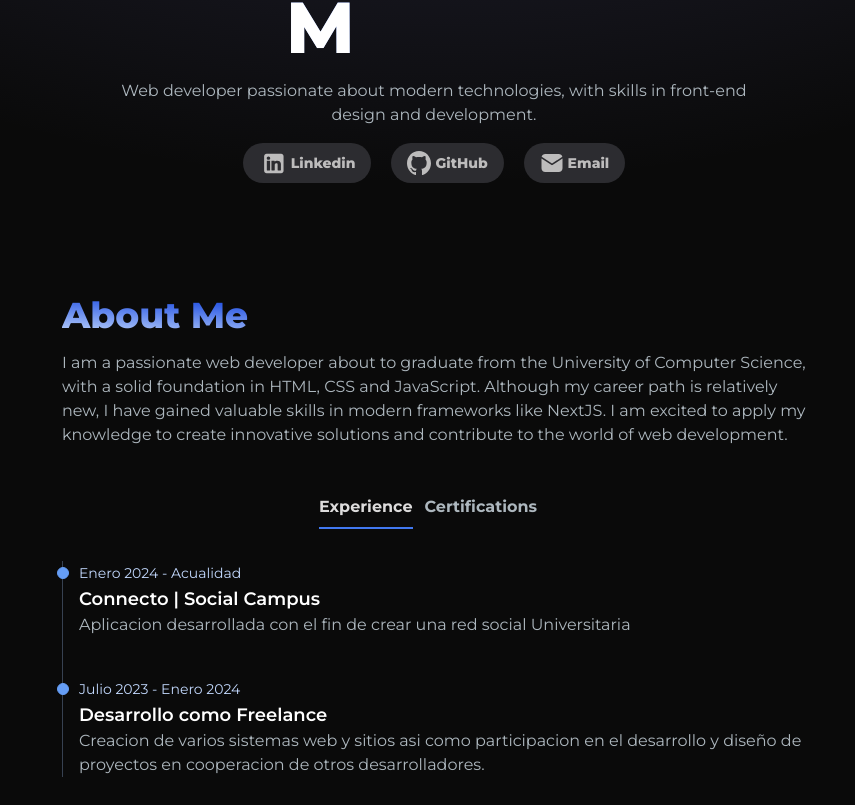
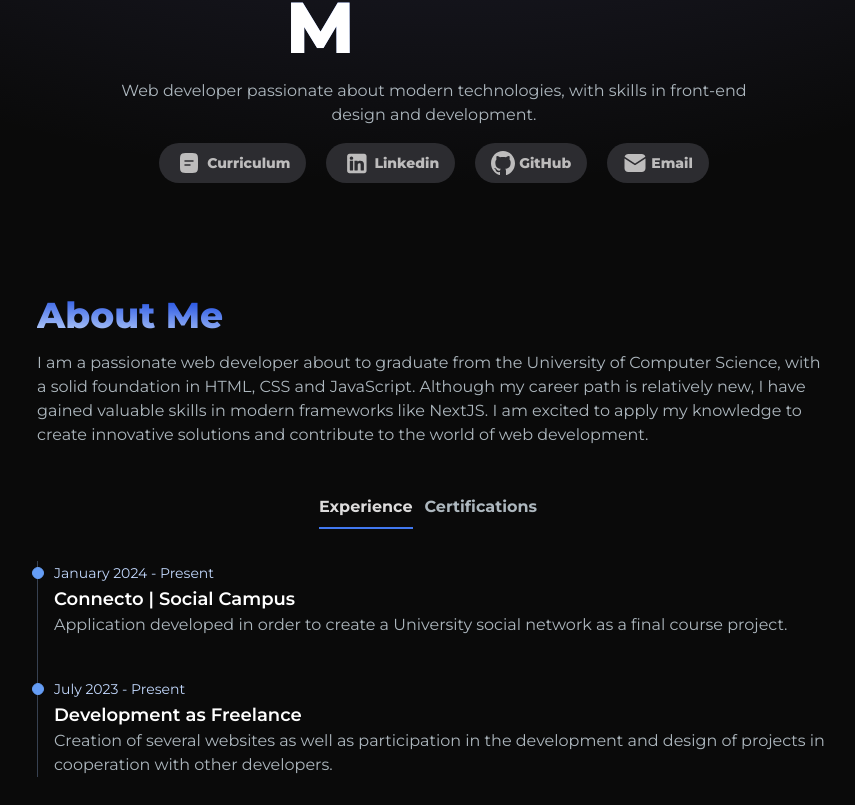
Before and after one commit to manuxdev/personal-portfolio, a Next.js app: page / in a window 1280 px wide. Shown: the part 295-1100 px from the top of the page, without its empty margins (206-1061 px from the left). Built offline with nearby package versions, Linux system fonts and the light colour scheme.

Commit message:
detalles

```diff
--- /dev/null
+++ b/public/doc.jsx
@@ -0,0 +1,11 @@
+
+const Curriculum = ({ className }) => {
+    return (
+        <svg className={className} viewBox="0 0 24 24" fill="none" >
+        <path fill-rule="evenodd" clip-rule="evenodd" d="M4.17157 3.17157C3 4.34315 3 6.22876 3 10V14C3 17.7712 3 19.6569 4.17157 20.8284C5.34315 22 7.22876 22 11 22H13C16.7712 22 18.6569 22 19.8284 20.8284C21 19.6569 21 17.7712 21 14V10C21 6.22876 21 4.34315 19.8284 3.17157C18.6569 2 16.7712 2 13 2H11C7.22876 2 5.34315 2 4.17157 3.17157ZM8 9.25C7.58579 9.25 7.25 9.58579 7.25 10C7.25 10.4142 7.58579 10.75 8 10.75H16C16.4142 10.75 16.75 10.4142 16.75 10C16.75 9.58579 16.4142 9.25 16 9.25H8ZM8 13.25C7.58579 13.25 7.25 13.5858 7.25 14C7.25 14.4142 7.58579 14.75 8 14.75H13C13.4142 14.75 13.75 14.4142 13.75 14C13.75 13.5858 13.4142 13.25 13 13.25H8Z" />
+        </svg>
+
+    );
+  };
+
+  export default Curriculum;
--- a/src/app/components/HeroSection.jsx
+++ b/src/app/components/HeroSection.jsx
@@ -9,8 +9,17 @@ import Email from "../../../public/email";
 import Linkedin from "../../../public/linkedin";
 import { useState } from "react";
 import { HandleScroll } from "../utils/handleScroll";
+import Curriculum from "../../../public/doc";
 
 const botones = [
+  {
+    title: "Curriculum",
+    href: "/Manuel Pantoja.pdf",
+    target: "_blank",
+    icon: (
+      <Curriculum className="fill-[#bdbcbc] group-hover:fill-governor-bay-300 sm:w-7 sm:h-6 w-6 h-4 transition-all" />
+    ),
+  },,
   {
     title: "Linkedin",
     href: "https://www.linkedin.com/in/manuel-pantoja/",
--- a/src/app/components/Navbar.jsx
+++ b/src/app/components/Navbar.jsx
@@ -22,7 +22,7 @@ const Navbar = () => {
     <nav className="w-full top-0 lef-0 right-0 mt-8 z-50 absolute">
       <div className="flex  items-center justify-center  mx-auto px-6 space-x-5">
         <div className="mobile-menu block md:hidden"></div>
-        <Link href="/" className="hover:scale-110 transition">
+
           <Image
             className=" rounded-full bg-gradient-to-tr from-governor-bay-100
               via-governor-bay-400 to-governor-bay-900
@@ -32,7 +32,7 @@ const Navbar = () => {
             width={50}
             height={50}
           />
-        </Link>
+
 
         <div className="menu  md:block md:w-auto" id="navbar">
           <ul className="flex p-4 md:p-0 md:flex-row  gap-5 mt-0">
--- a/src/app/page.js
+++ b/src/app/page.js
@@ -10,7 +10,7 @@ export const metadata = {
 
 export default function Home() {
   return (
-    <div className="max-w-[800px] py-2 flex flex-col px-4">
+    <div className="max-w-[850px] py-2 flex flex-col px-4">
       <HeroSection />
 
       <AboutSecction />
--- a/src/app/utils/viewTransition.js
+++ /dev/null
@@ -1,28 +0,0 @@
-"use client";
-export default function ViewTransition() {
-  if (document.startViewTransition) {
-    window.navigation.addEventListener("navigate", (e) => {
-      const toUrl = new URL(e.destination.url);
-
-      //revisar si es pagina externa si es asi ignorar
-      if (location.origin !== toUrl.origin) return;
-
-      //si es nav en el mismo dominio, intercept
-      e.intercept({
-        async handler() {
-          //cargar pagina de destino utilizando fetch
-          const response = await fetch(toUrl.pathname); //clean-code
-          const text = await response.text();
-          //quedarnos con el contenido de lhtml dentro de la etiqueta body
-          const [, data] = text.match(/<body>([\s\S]*)<\/body>/i);
-
-          document.startViewTransition(() => {
-            // scroll hacia arriba
-            document.body.innerHTML = data;
-            document.documentElement.scrollTop = 0;
-          });
-        },
-      });
-    });
-  }
-}
--- a/src/data/datos.js
+++ b/src/data/datos.js
@@ -5,7 +5,7 @@ export const datos = [
     elementos: [
       {
         el1: {
-          time: "Enero 2024",
+          time: "January 2024",
           h3: "SQL Bassic Certificate",
           p: "HackerRank",
           href: "",
@@ -13,7 +13,7 @@ export const datos = [
       },
       {
         el2: {
-          time: "Enero 2024",
+          time: "January 2024",
           h3: "CSS Bassic Certificate",
           p: "HackerRank",
           href: "",
@@ -27,17 +27,17 @@ export const datos = [
     elementos: [
       {
         el1: {
-          time: "Enero 2024 - Acualidad",
+          time: "January 2024 - Present",
           h3: "Connecto | Social Campus",
-          p: "Aplicacion desarrollada con el fin de crear una red social Universitaria",
+          p: "Application developed in order to create a University social network as a final course project.",
           href: "",
         },
       },
       {
         el2: {
-          time: "Julio 2023 - Enero 2024",
-          h3: "Desarrollo como Freelance",
-          p: "Creacion de varios sistemas web y sitios asi como participacion en el desarrollo y diseño de proyectos en cooperacion de otros desarrolladores.",
+          time: "July 2023 - Present",
+          h3: "Development as Freelance",
+          p: "Creation of several websites as well as participation in the development and design of projects in cooperation with other developers.",
           href: "",
         },
       },
```
Also changed, not shown: src/app/components/AboutSecction.jsx (+1 -13 lines), 1 other file (tests, documents, lock files or other folders).
